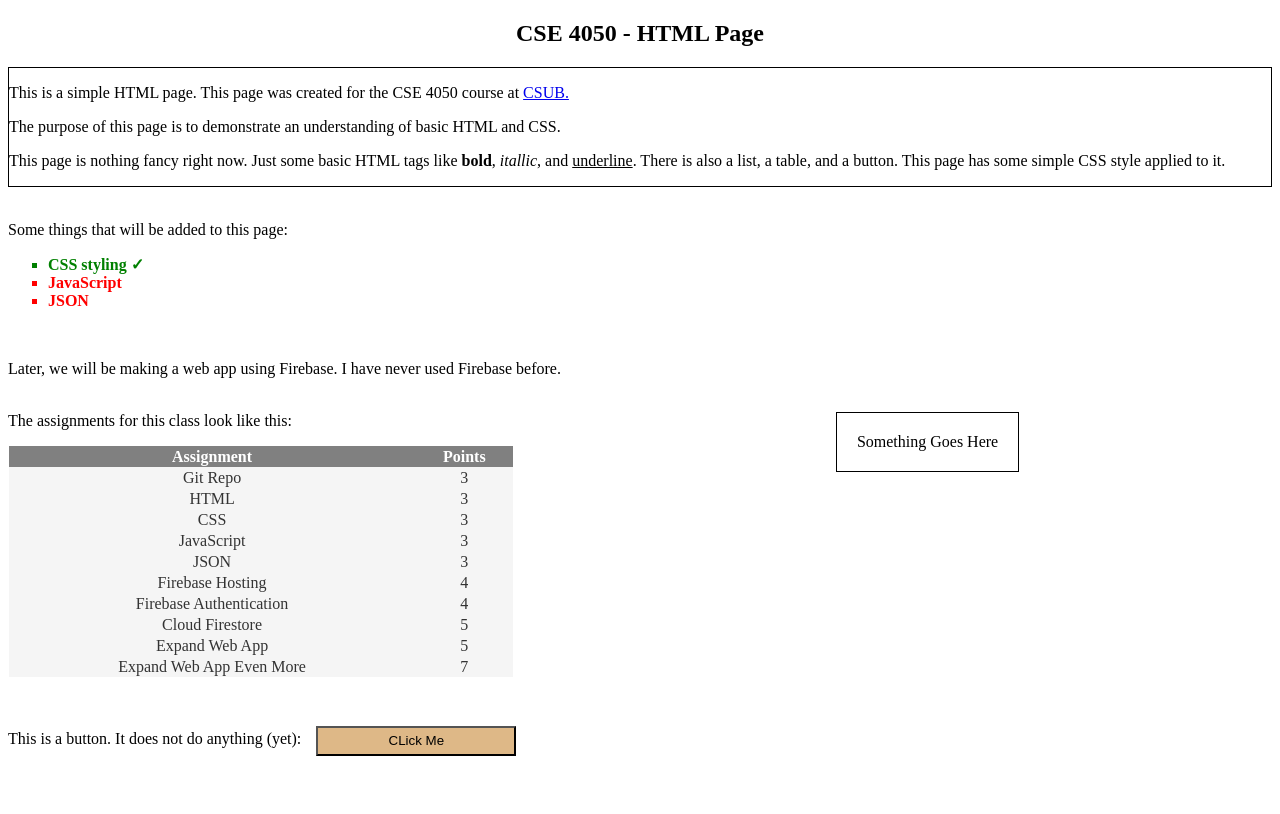
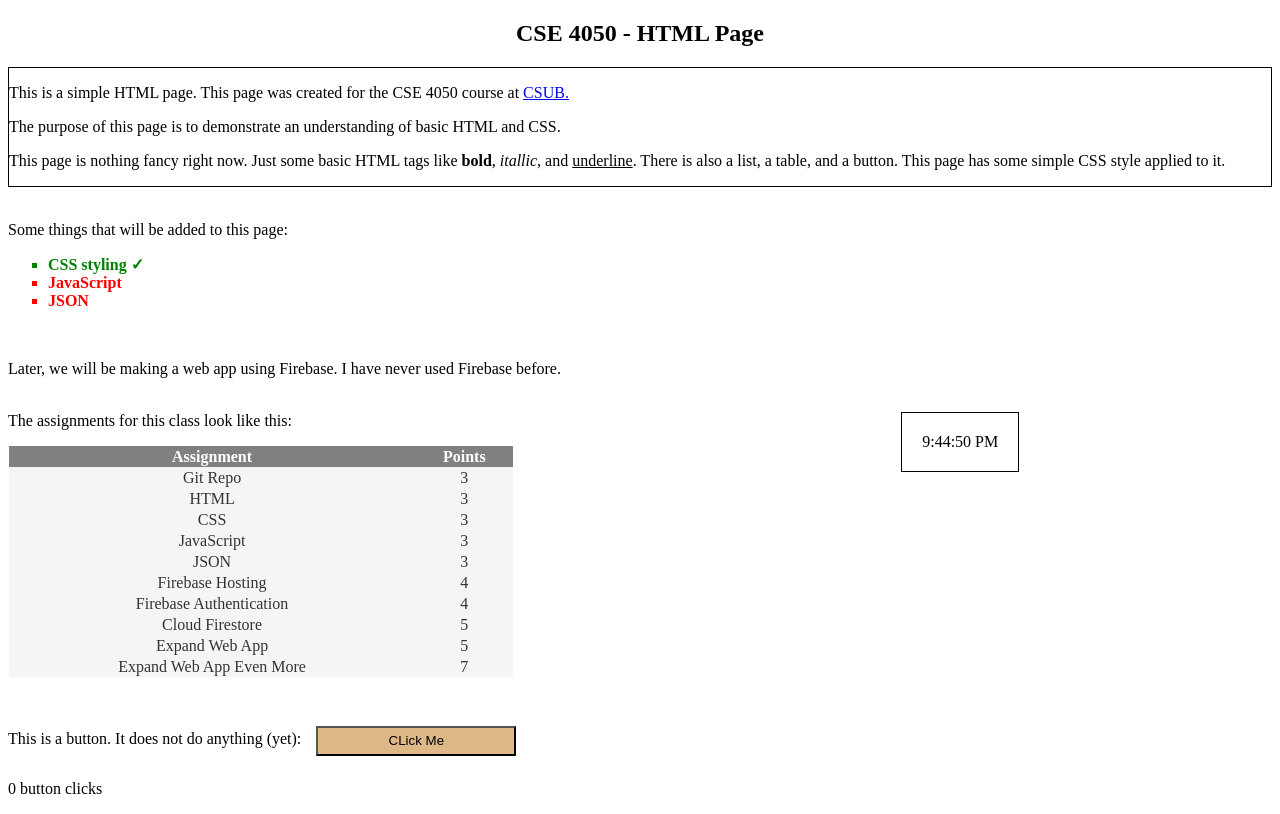
Before and after one commit to phylliroe/CSE-4050-Fall-2020, a plain HTML site: page html/index.html in a window 1280 px wide. Both pictures are taken after a click on the button "CLick Me". Drawn offline with Linux system fonts and the light colour scheme.

Commit message:
added JS script

```diff
--- a/html/index.html
+++ b/html/index.html
@@ -13,6 +13,8 @@
         <title>CSE 4050</title>
 
         <link rel="stylesheet" type="text/css" href="../css/stylesheet.css" />
+
+        <script type="text/javascript" src="../js/script.js"></script>
     </head>
     <body>
         <h2 class="title">CSE 4050 - HTML Page</h2>
@@ -42,7 +44,7 @@
             <br><br>
 
             <div id="side">
-                <p id="box_text">Something Goes Here</p>
+                <p id="box_text"></p>
             </div>
 
             <p>The assignments for this class look like this: </p>
@@ -99,7 +101,7 @@
         <br><br>
 
         <div id="button_div">
-            <p>This is a button. It does not do anything (yet): </p><button id="btn">CLick Me</button>
+            <p>This is a button. It does not do anything (yet): </p><button id="btn" onclick="button_click()">CLick Me</button>
         </div>
         <div id="button_result_div"></div>
     </body>
--- /dev/null
+++ b/js/script.js
@@ -0,0 +1,19 @@
+var clicks = 0;
+
+window.onload = function() {
+    console.log("Printing to the console!");
+    clock();
+}
+
+function button_click() {
+    let button_results = document.getElementById("button_result_div");
+    button_results.innerHTML = "<p>" + clicks + " button clicks</p>"
+    clicks++;
+}
+
+function clock() {
+    let time_div = document.getElementById("box_text");
+    let time = new Date().toLocaleTimeString();
+    time_div.innerHTML = time;
+    setInterval(clock, 1000);
+}
```
